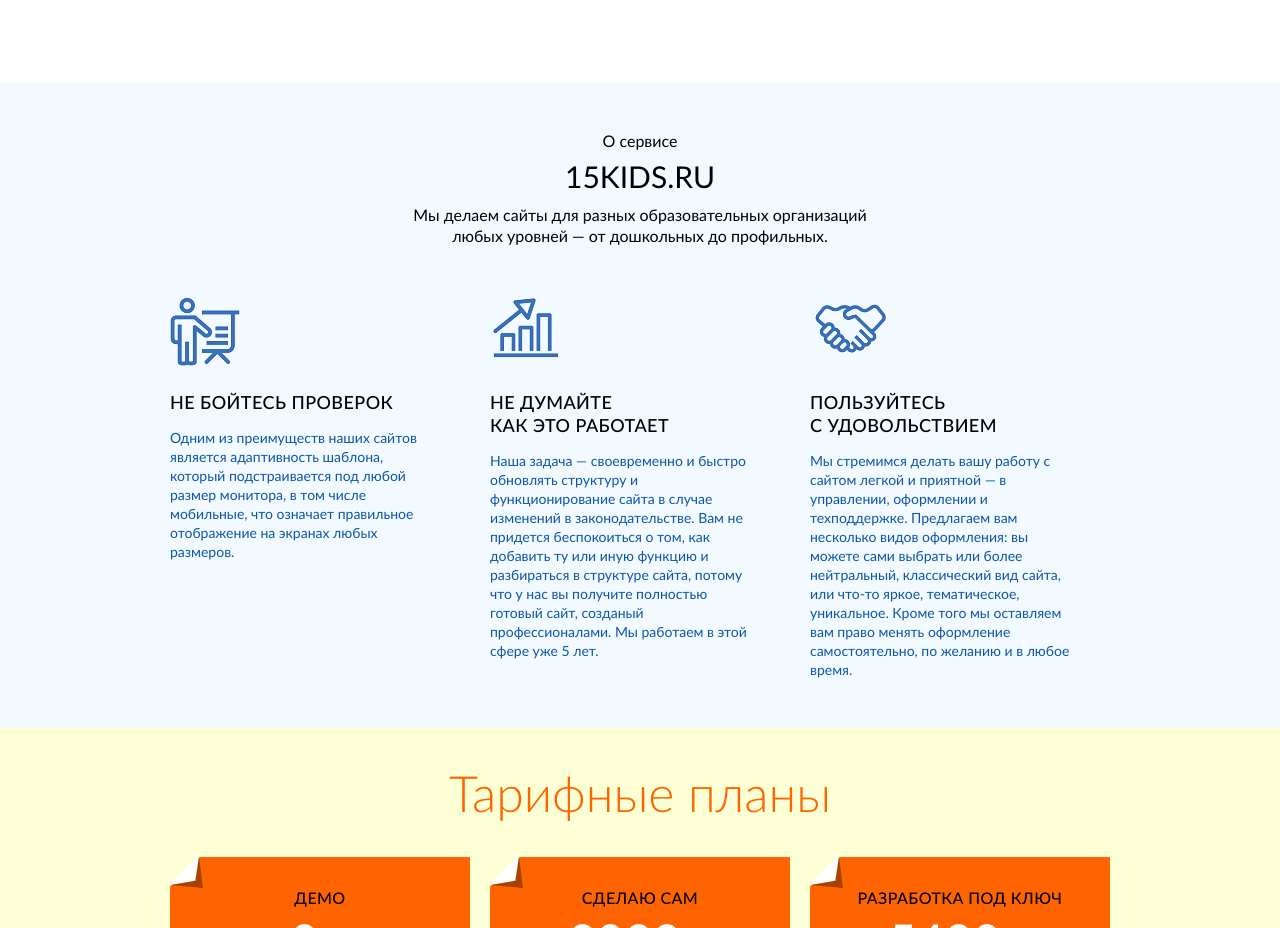
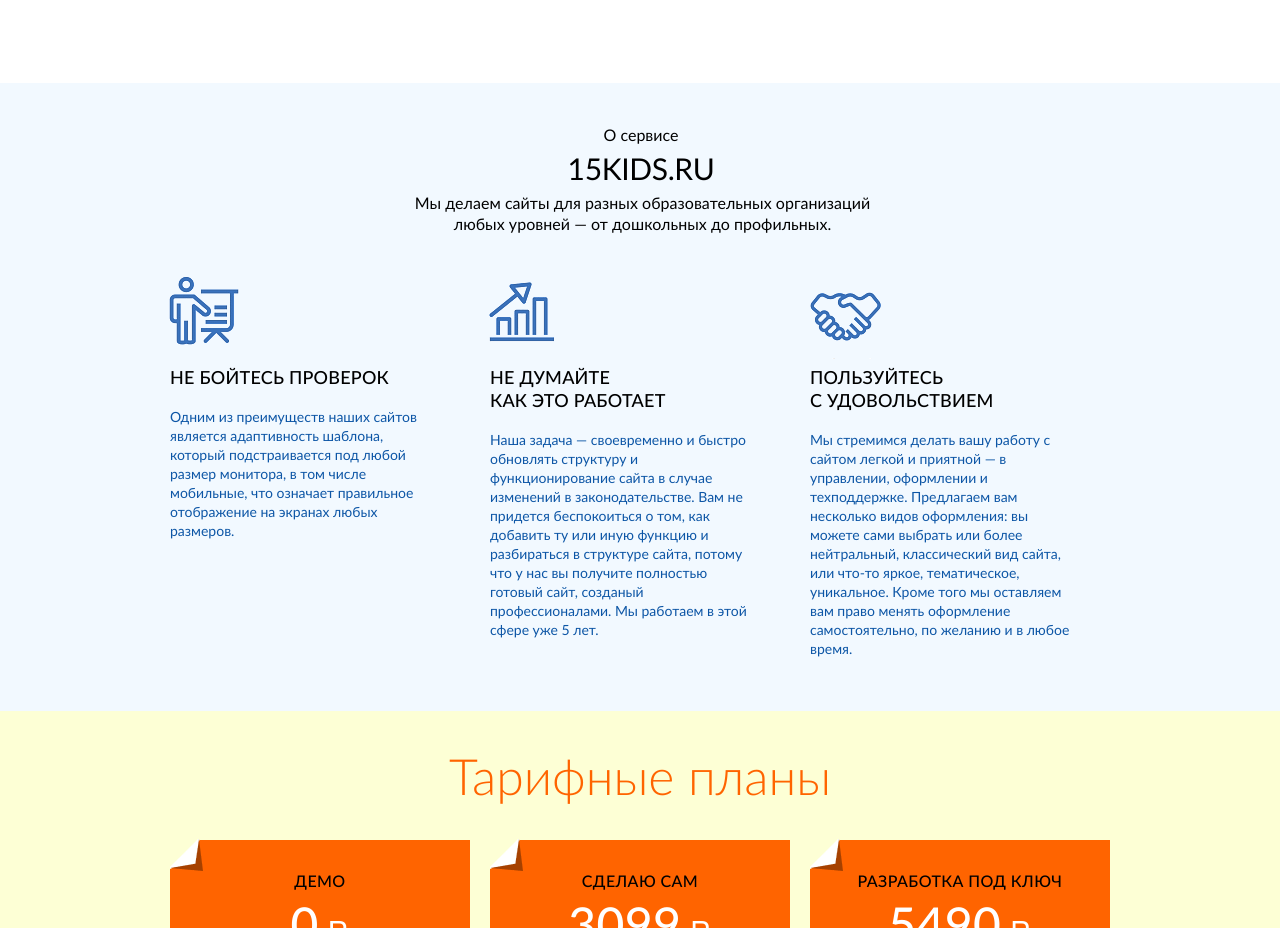
Before and after one commit to DaggLo/interso_tz1, a plain HTML site: page index.html in a window 1280 px wide. Shown: the part 1522-2450 px from the top of the page. Drawn offline with nearby package versions, Linux system fonts and the light colour scheme.

Commit message:
feat: PP about-service block.

```diff
--- a/styles.css
+++ b/styles.css
@@ -689,16 +689,18 @@ body {
 
 .about-service__header {
   font-size: 16px;
-  line-height: 35px;
+  line-height: 31px;
   font-weight: 400;
   text-align: center;
-  width: 460px;
-  margin: 40px auto 5px;
+  width: 160px;
+  margin: 36px auto 3px;
+  padding-left: 2px;
 }
 
 .about-service__header-tm {
   font-size: 30px;
   line-height: 37px;
+  letter-spacing: -0.35px;
 }
 
 .about-service__header-details {
@@ -706,42 +708,46 @@ body {
   font-size: 16px;
   line-height: 21px;
   text-align: center;
-  width: 460px;
+  letter-spacing: 0.04px;
+  width: 465px;
   margin: 0 auto;
+  padding-left: 5px;
 }
 
 .about-service__content-block {
-  margin-top: 50px;
+  margin-top: 37px;
   padding-bottom: 35px;
 }
 
 .about-service__icon {
   height: 75px;
-  margin-bottom: 20px;
 }
 
 .about-service__icon_1 {
   background-position: -86px -76px;
   width: 73px;
   padding-bottom: 3px;
+  margin: 4px 0 16px -1px;
 }
 
 .about-service__icon_2 {
   background-position: -165px -75px;
   width: 72px;
   padding-bottom: 8px;
+  margin: 9px 0 11px -4px;
 }
 
 .about-service__icon_3 {
   background-position: 0 -76px;
   width: 80px;
   padding-bottom: 12px;
+  margin: 13px 0 7px -5px;
 }
 
 .about-service__content-header {
   font-size: 18px;
   line-height: 23px;
-  letter-spacing: 0.025em;
+  letter-spacing: 0.23px;
   font-weight: 500;
   margin: 0;
 }
@@ -750,8 +756,9 @@ body {
   color: #0d56a6;
   font-size: 14px;
   line-height: 19px;
+  letter-spacing: -0.0px;
   width: 260px;
-  margin: 1em 0;
+  margin: 18px 0;
 }
 
 
```
